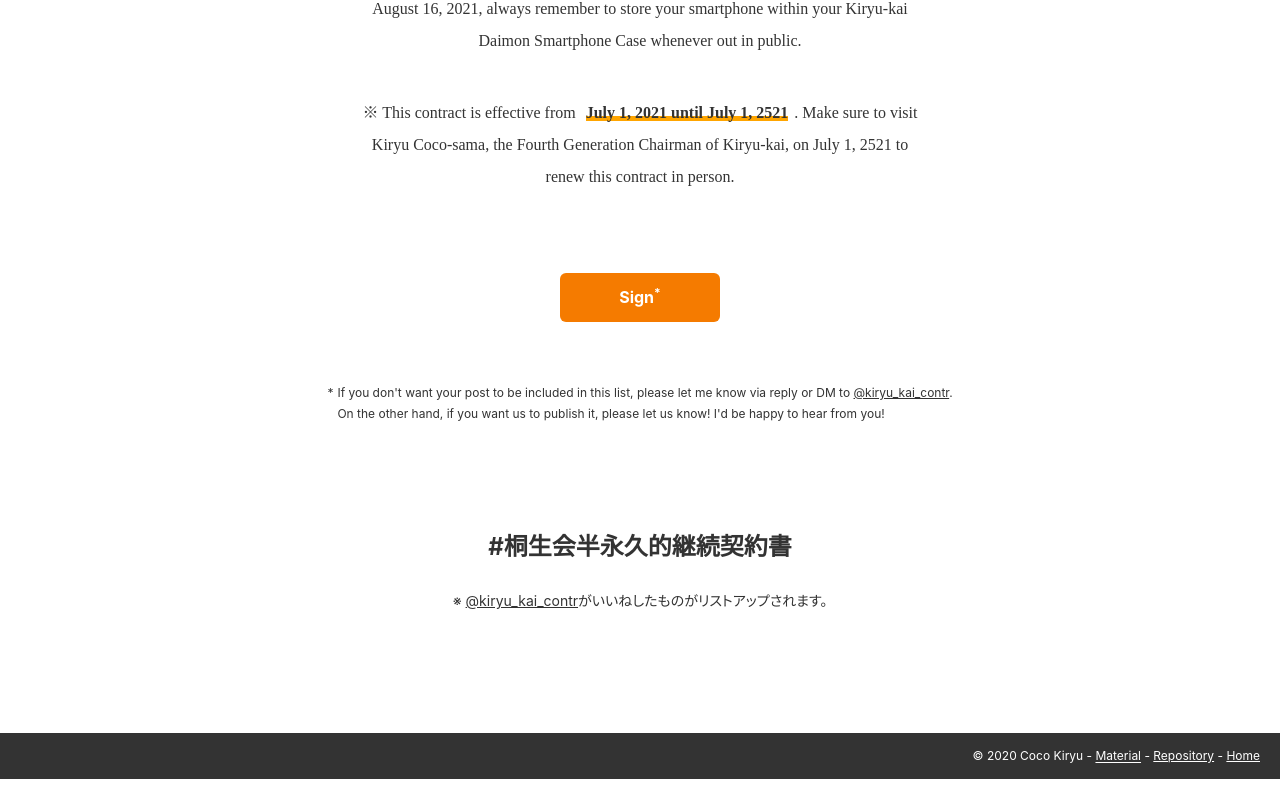
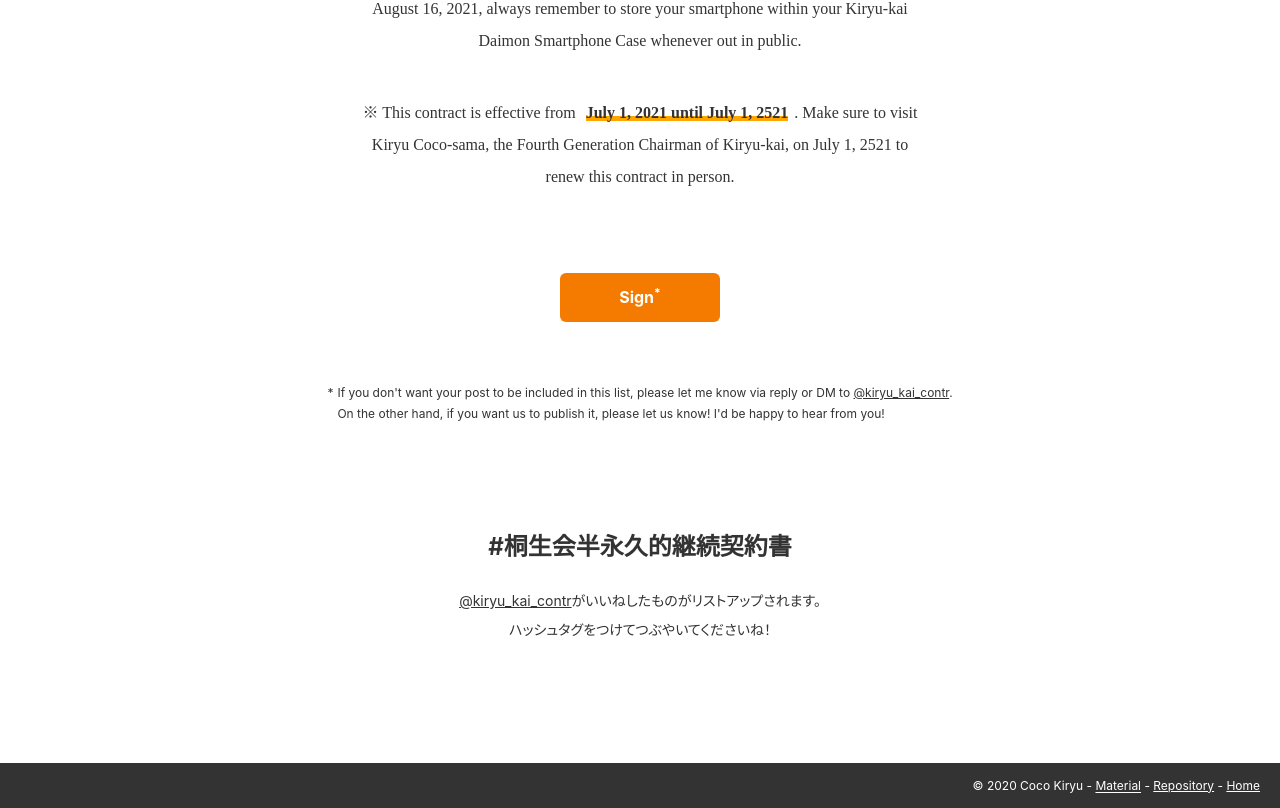
Before and after one commit to Kiryu-kai/semi-permanent-contract, a React (Create React App) app: page / in a window 1280 px wide. Shown: the part 1453-2261 px from the top of the page. Before the commit the page ends 2232 px from the top, so only its background shows below. Built offline with nearby package versions, Linux system fonts and the light colour scheme; no server answers.

Commit message:
:zap: Update

```diff
--- a/src/components/Timeline.module.scss
+++ b/src/components/Timeline.module.scss
@@ -16,9 +16,13 @@
 }
 
 .p {
-  margin: 0 0 40px;
+  margin: 0 0 4px;
   font-size: 14px;
   text-align: center;
+
+  &:nth-of-type(2) {
+    margin-bottom: 40px;
+  }
 }
 
 .ul {
--- a/src/components/Timeline.tsx
+++ b/src/components/Timeline.tsx
@@ -54,10 +54,14 @@ export function Timeline() {
       <h2 className={styles.h2}>#桐生会半永久的継続契約書</h2>
 
       <p className={styles.p}>
-        ※ <a href="https://twitter.com/kiryu_kai_contr">
+        <a href="https://twitter.com/kiryu_kai_contr">
           @kiryu_kai_contr
         </a>
         がいいねしたものがリストアップされます。
+      </p>
+
+      <p className={styles.p}>
+        ハッシュタグをつけてつぶやいてくださいね！
       </p>
 
       <ul className={styles.ul}>
```
